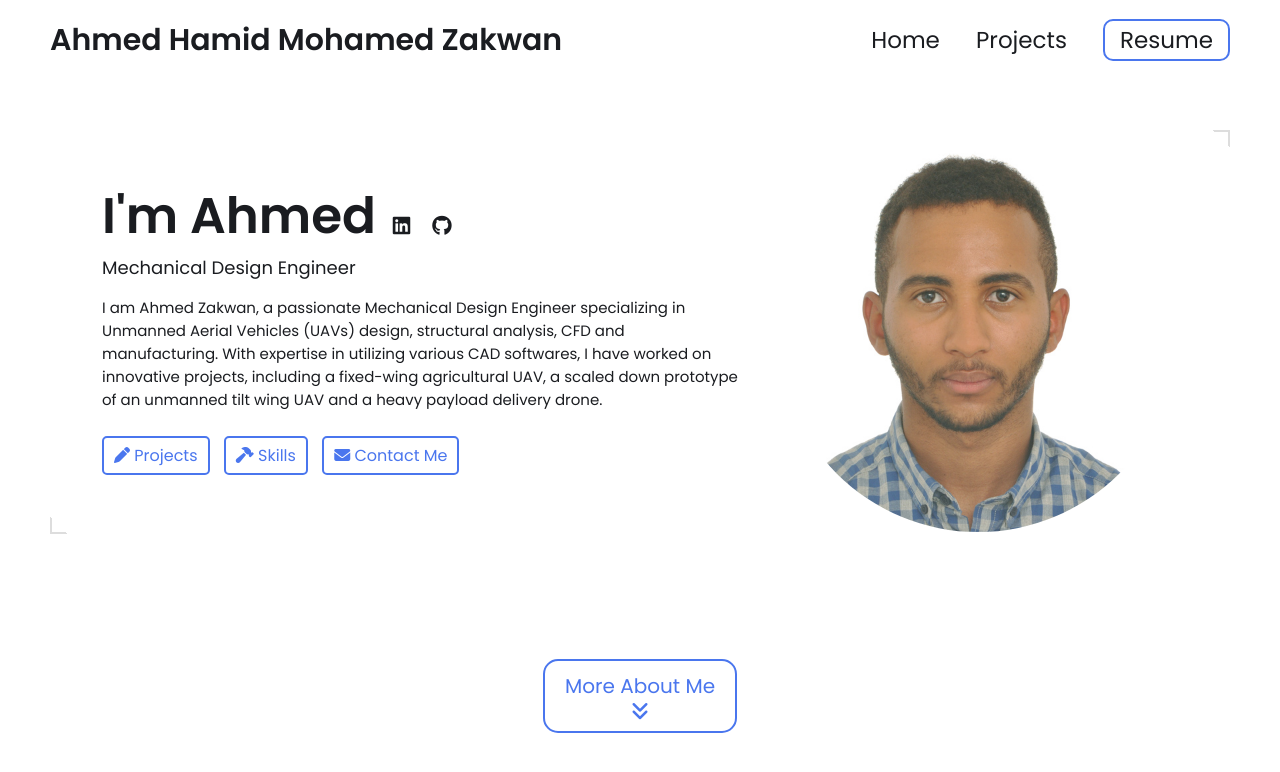
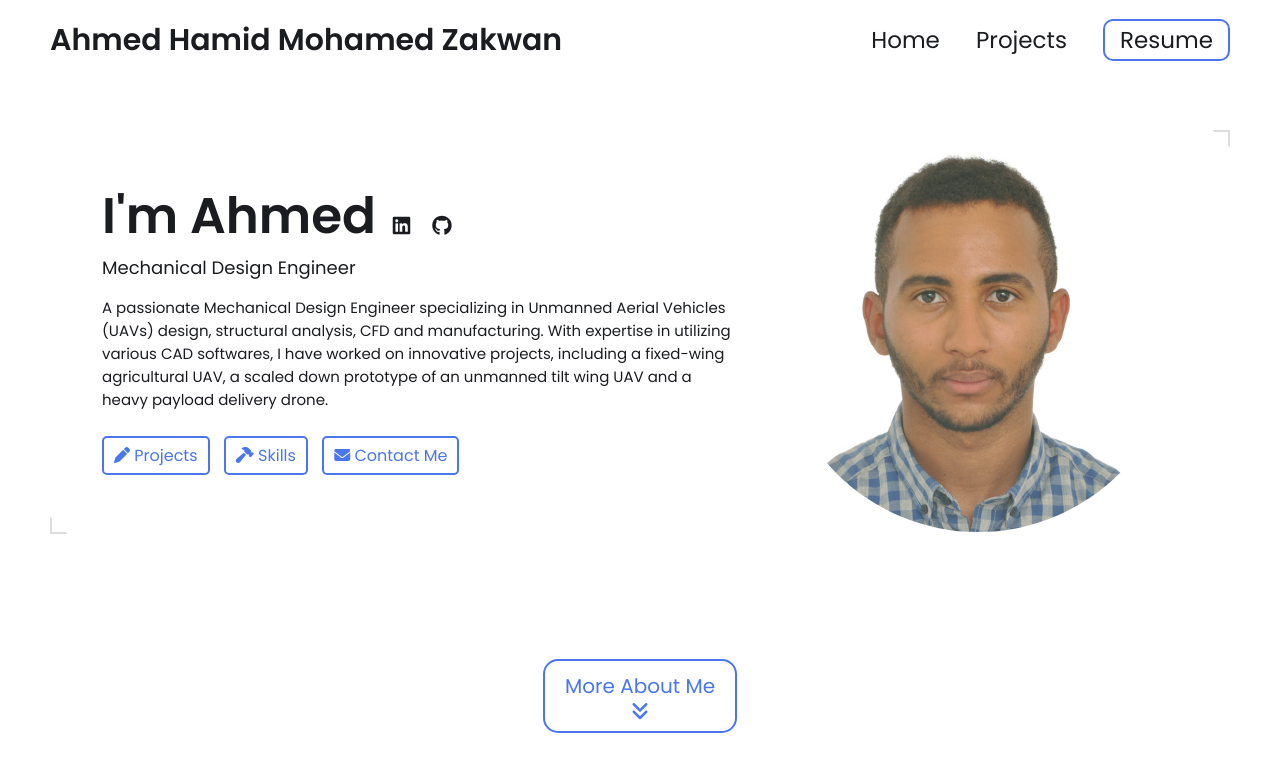
Before and after one commit to zak-ahmed1/zak-ahmed1.github.io, a Jekyll site: the page built from index.html, in a window 1280 px wide and 900 px high. Shown: the top 772 px of the window. Built offline with Jekyll 4.4.1, drawn with Linux system fonts in a browser that asks for light colours.

Commit message:
Update _config.yml

```diff
--- a/_config.yml
+++ b/_config.yml
@@ -15,8 +15,8 @@ title: Ahmed Zakwan's Portfolio # This is what shows up in the tab of the browse
 name: Ahmed Hamid Mohamed Zakwan
 headline: Mechanical Design Engineer
 description: >- # dont remove this line. this will ignore all new lines until the next section
-  I am Ahmed Zakwan, a passionate Mechanical Design Engineer specializing
-  in Unmanned Aerial Vehicles (UAVs) design, structural analysis, CFD and
+  A passionate Mechanical Design Engineer specializing in Unmanned
+  Aerial Vehicles (UAVs) design, structural analysis, CFD and
   manufacturing. With expertise in utilizing various CAD softwares, I
   have worked on innovative projects, including a fixed-wing agricultural
   UAV, a scaled down prototype of an unmanned tilt wing UAV and a heavy
```
